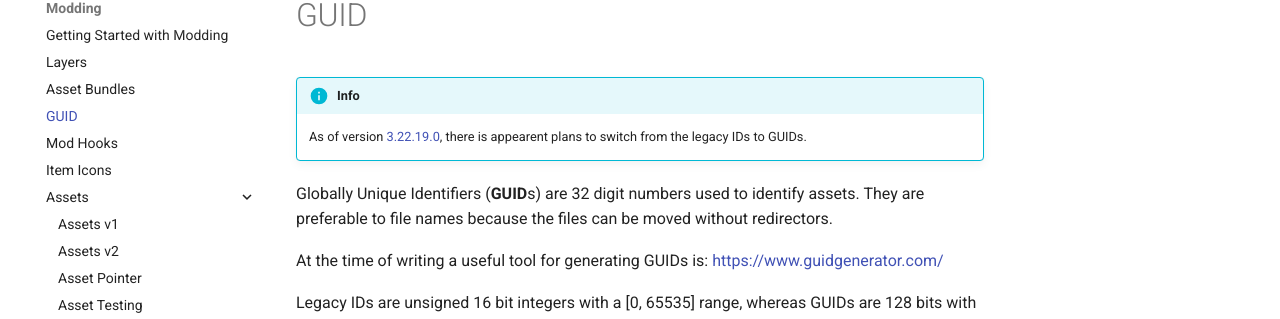
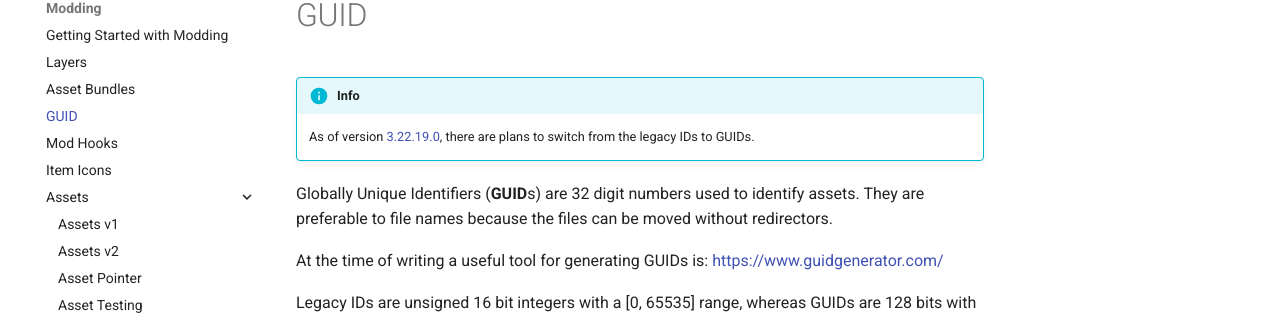
Before and after one commit to unturned-info/unturned-3-knowledgebase, an MkDocs documentation site: the page built from docs/Modding/GUID.md, in a window 1280 px wide. Shown: the part 197-516 px from the top of the page. Built offline with MkDocs 1.6.1 and Material for MkDocs 9.7.7, drawn with Linux system fonts in a browser that asks for light colours; comment, search, counter and statistics services are not loaded.

Commit message:
Update docs/Modding/GUID.md
Co-authored-by: khakers <22665282+khakers@users.noreply.github.com>
Signed-off-by: Jdance-Media <67397422+Jdance-Media@users.noreply.github.com>

```diff
--- a/docs/Modding/GUID.md
+++ b/docs/Modding/GUID.md
@@ -1,7 +1,7 @@
 # GUID
 
 !!! info
-    As of version [3.22.19.0]([https://store.steampowered.com/news/app/304930/view/3212766758952510190](https://store.steampowered.com/news/app/304930/view/5940838760381455590) "3.22.19.0"), there is appearent plans to switch from the legacy IDs to GUIDs.
+    As of version [3.22.19.0](https://store.steampowered.com/news/app/304930/view/5940838760381455590), there are plans to switch from the legacy IDs to GUIDs.
 
 Globally Unique Identifiers (**GUID**s) are 32 digit numbers used to identify assets. They are preferable to file names because the files can be moved without redirectors.
 
```
